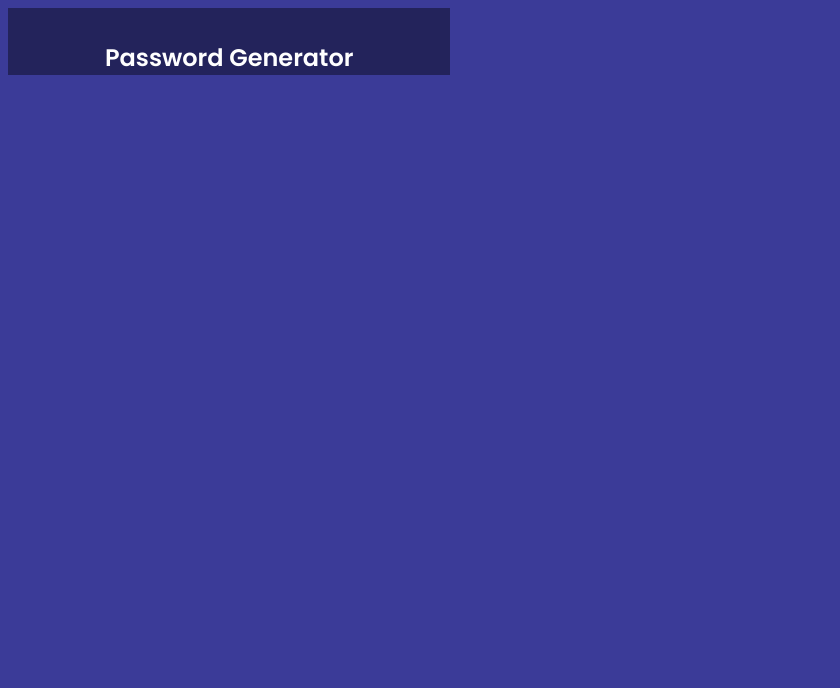
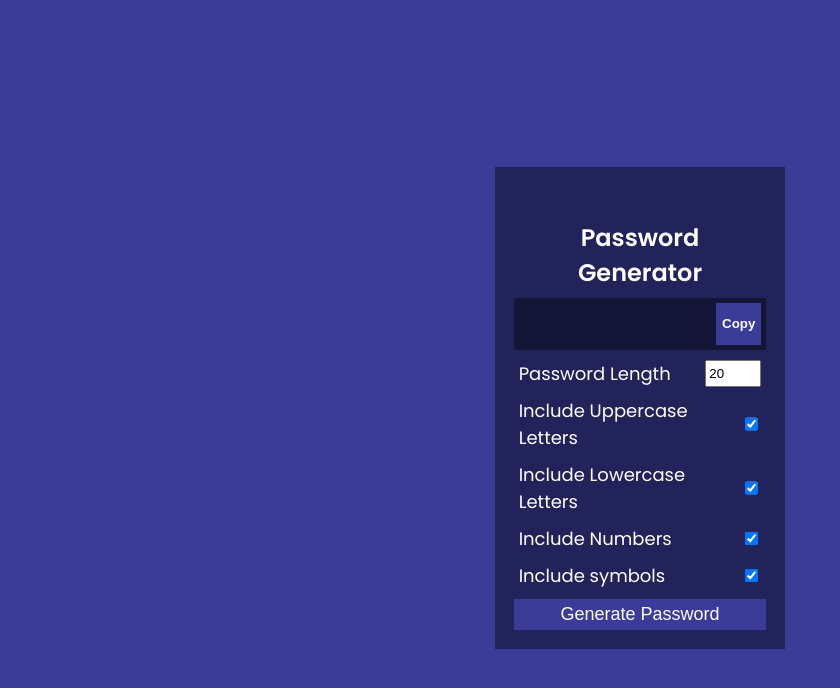
Before and after one commit to 2h311/50projects50days, a plain HTML site: page password-generator/vanilla-passgen/index.html in a window 1280 px wide. Shown: the whole page, without its empty margins (0-840 px from the left). Drawn offline with Linux system fonts and the light colour scheme.

Commit message:
Done with the CSS and HTML

```diff
--- a/password-generator/styles.css
+++ b/password-generator/styles.css
@@ -9,14 +9,79 @@ body{
   background-color: #3b3b98;
   color: #fff;
   font-size: 10px;
+  display: flex;
+  align-items: center;
+  justify-content: center;
+  height: 100vh;
+  overflow: hidden;
 }
 
 div.container{
   background-color: #23235b;
-  width: 35%;
+  width: 23%;
+  display: flex;
+  flex-direction: column;
+  padding: 1.5%;
 }
 
 .container-heading{
   text-align: center;
   font-size: larger;
+  padding: 3%;
 }
+
+.container-heading h1{
+  margin: 0;
+}
+
+.password_options{
+  padding: 2%;
+}
+
+.option{
+  padding: 5px 0;
+  font-size: large;
+  display: flex;
+  justify-content: space-between;
+}
+
+button#generate-password{
+  background-color: #3b3b98;
+  border: 0;
+  padding: 2%;
+  font-size: large;
+  color: white;
+}
+
+div.password-area{
+  width: 100%;
+  height: 52px;
+  display: inherit;
+  justify-content: space-between;
+  background-color: rgba(0, 0, 0, 0.4);
+  padding: 2%;
+}
+
+#show-password{
+  background-color: transparent;
+  font-size: 200%;
+  font-weight: 600;
+  border: none;
+  outline: none;
+  height: 100%;
+  width: 100%;
+  color: white;
+}
+
+button#copyButton{
+  background-color: #3b3b98;
+  outline: none;
+  border: none;
+  color: white;
+  font-weight: 600;
+}
+
+.alert{
+  font-size: large;
+  color: #b0b0f6;
+}
--- a/password-generator/vanilla-passgen/index.html
+++ b/password-generator/vanilla-passgen/index.html
@@ -10,48 +10,48 @@
 <body>
 
   <div class="container">
-    <div class="alert">&nbsp;</div>
-
+    <div class="alert show-alert">&nbsp;</div>
     <div class="container-heading">
       <h1>Password Generator</h1>
     </div>
 
-  </div>
-
-
-  <!--
-  <div>
-    <textarea name="generated-password" id="show-password" cols="30" rows="10"></textarea>
+    <div class="password-area">
+      <span id="show-password-container">
+        <input type="text" id="show-password">
+      </span>
       <button id="copyButton">Copy</button>
     </div>
 
-  <div>
+    <div class="password_options">
+
+      <div class="option">
         <label for="password_length">Password Length</label>
         <input type="number" name="password_length" id="password_length" min="8" max="20" value="20">
       </div>
 
-  <div>
+      <div class="option">
         <label for="include_uppercase_letters">Include Uppercase Letters</label>
         <input type="checkbox" name="include_uppercase_letters" id="include_uppercase_letters" checked>
       </div>
 
-  <div>
+      <div class="option">
         <label for="include_lowercase_letters">Include Lowercase Letters</label>
         <input type="checkbox" name="include_lowercase_letters" id="include_lowercase_letters" checked>
       </div>
 
-  <div>
+      <div class="option">
         <label for="include_numbers">Include Numbers</label>
         <input type="checkbox" name="include_numbers" id="include_numbers" checked>
       </div>
 
-  <div>
+      <div class="option">
         <label for="include_symbols">Include symbols</label>
         <input type="checkbox" name="include_symbols" id="include_symbols" checked>
       </div>
+    </div>
 
     <button type="submit" id="generate-password">Generate Password</button>
-  -->
+  </div>
 
   <script src="./script.js"></script>
 </body>
--- a/password-generator/vanilla-passgen/script.js
+++ b/password-generator/vanilla-passgen/script.js
@@ -7,13 +7,12 @@ const LOWERCASE = "abcdefghijklmnopqrstuvwxyz";
 const SYMBOLS = `!"#$%&\'()*+,-./:;<=>?@[\\]^_\`{|}~`;
 
 function copyPasswordToClipboard(){
-    document.querySelector("textarea").select();
+    document.querySelector("#show-password").select();
     document.execCommand("copy");
 
     alertDiv = document.querySelector(".alert");
     alertDiv.innerText = "Password copied to clipboard";
     setTimeout(() => alertDiv.innerHTML="&nbsp;", 5000);
-
 };
 
 function generateString(){
@@ -42,7 +41,7 @@ function generateString(){
 const generatePasswordButton = document.querySelector('#generate-password');
 generatePasswordButton.addEventListener("click", function(event){
     password = generateString();
-    document.querySelector("#show-password").innerHTML = password;
+    document.querySelector("#show-password").value = password;
 });
 
 const copyToClipboardButton = document.querySelector("#copyButton");
```
Lines whose indentation alone changed are shown as unchanged.
